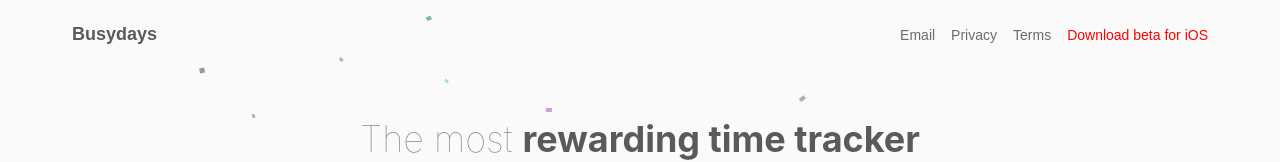
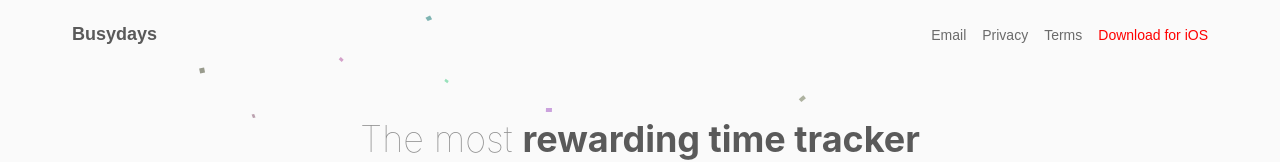
Before and after one commit to robertoseidenberg/busydays, a plain HTML site: page index.html in a window 1280 px wide. Shown: the top 162 px of the page. Drawn offline with Linux system fonts and the light colour scheme.

Commit message:
Updates download link

```diff
--- a/index.html
+++ b/index.html
@@ -32,7 +32,7 @@
                         <a href="javascript:window.location.href = $.rotate13('znvygb:fhccbeg@ohflqnlfncc.pbz')">Email</a>
                         <a href="https://www.iubenda.com/privacy-policy/63103694">Privacy</a>
                         <a href="tos.html">Terms</a>
-                        <a style="color: red; font-weight: 500;" href="https://testflight.apple.com/join/3DsttvDW">Download beta for iOS</a>
+                        <a style="color: red; font-weight: 500;" href="https://apps.apple.com/us/app/busydays-time-tracking/id1449164358?l=de&ls=1">Download for iOS</a>
                     </div>
                 </div>
 
```
